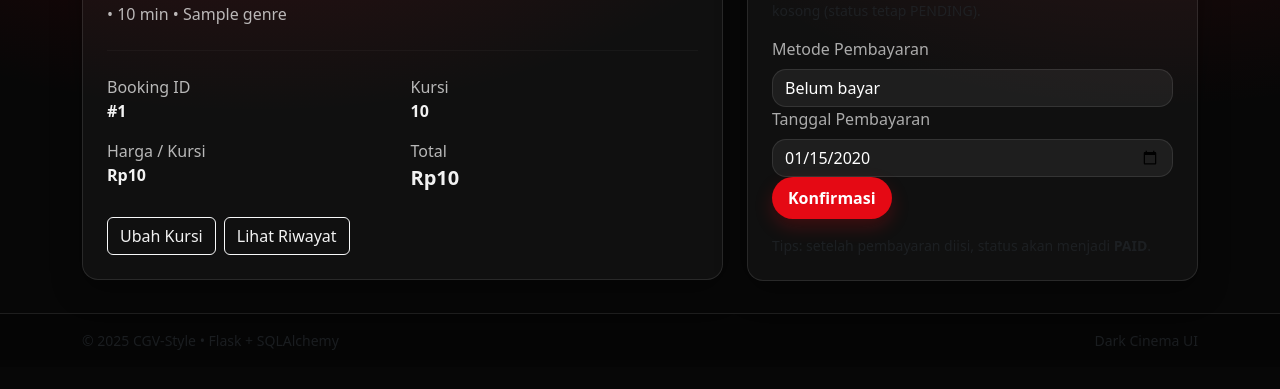
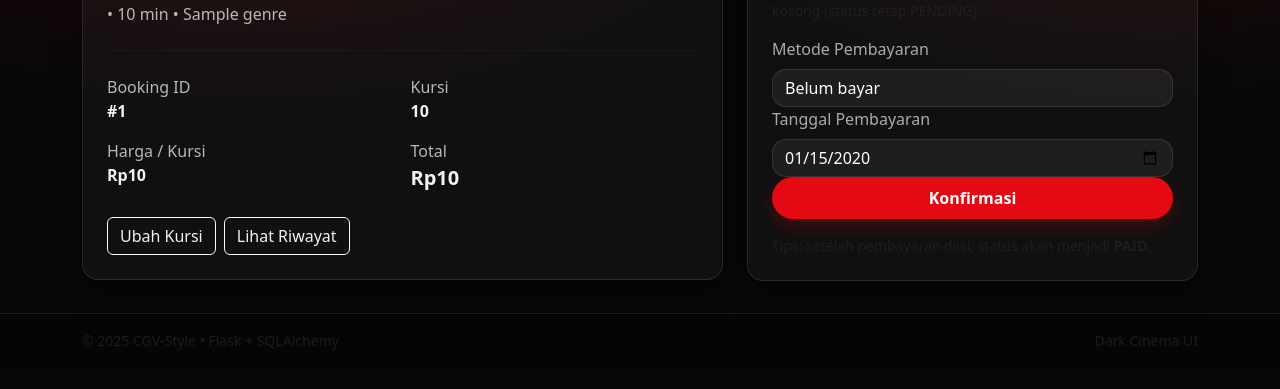
Before and after one commit to kampusriset/23f_flask_tiket_bioskop, a Python web app: template app/templates/checkout.html in a window 1280 px wide. Shown: the part 167-556 px from the top of the page. Run offline with Jinja, Linux system fonts and the light colour scheme; the template is opened without the code that fills it: most values are stand-ins (such as "Sample title", 1, 10 or a date in 2020).

Commit message:
Update checkout.html

```diff
--- a/app/templates/checkout.html
+++ b/app/templates/checkout.html
@@ -93,7 +93,16 @@
                  value="{% if booking.paid_at %}{{ booking.paid_at.strftime('%Y-%m-%d') }}{% endif %}">
         </div>
 
-        <button class="btn btn-accent" type="submit">Konfirmasi</button>
+        {% if session.get("is_admin") %}
+          <button class="btn btn-secondary w-100" type="button" disabled>
+            Admin tidak dapat melakukan checkout
+          </button>
+          {% else %}
+          <button class="btn btn-accent w-100" type="submit">
+            Konfirmasi
+          </button>
+          {% endif %}
+
       </form>
 
       <div class="text-muted small mt-3">
```
